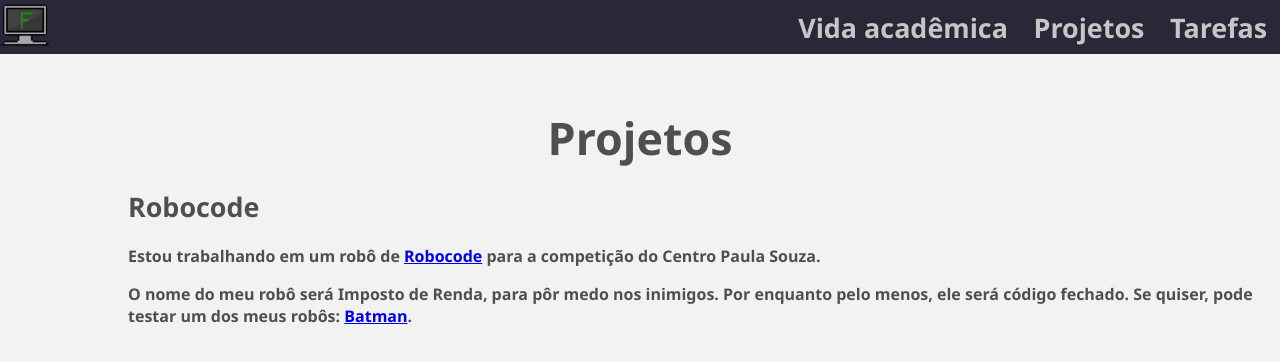
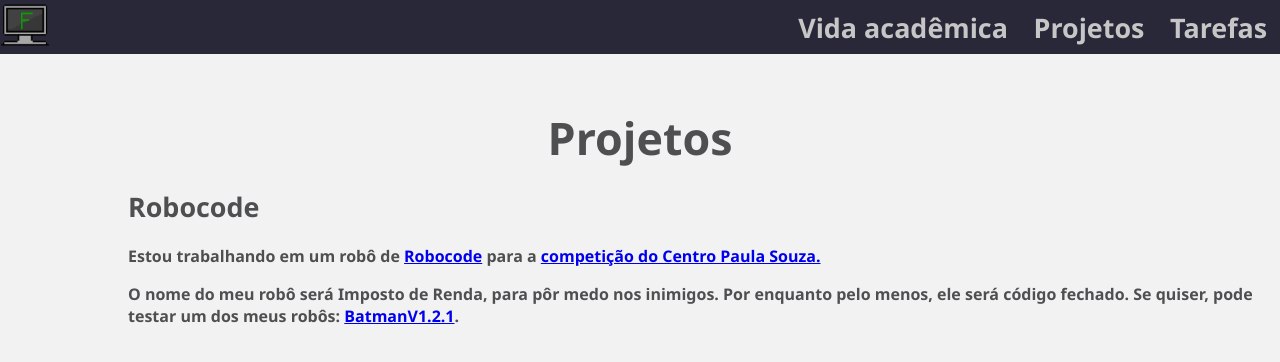
Before and after one commit to fasefo/fasefo.github.io, a plain HTML site: page src/html/projects.html in a window 1280 px wide. Drawn offline with Linux system fonts and the light colour scheme.

Commit message:
updated project links

```diff
--- a/src/css/global.css
+++ b/src/css/global.css
@@ -60,6 +60,11 @@
 	text-decoration: underline;
 	cursor: pointer;
 }
+.link:visited {
+	color: #0000EE;
+	text-decoration: underline;
+	cursor: pointer;
+}
 
 a {
 	text-decoration: inherit;
--- a/src/html/projects.html
+++ b/src/html/projects.html
@@ -43,10 +43,14 @@
         Robocode
       </div>
       <div class="standardText">
-        <p>Estou trabalhando em um robô de <a href="https://robocode.sourceforge.io/" class="link">Robocode</a> para a
-          competição do Centro Paula Souza. </p>
+        <p>
+          Estou trabalhando em um robô de <a href="https://robocode.sourceforge.io/" class="link">Robocode</a> para a
+          <a href="http://www.robotica.cpscetec.com.br/atividades.php?pag=6" class="link">competição do Centro Paula
+            Souza.</a>
+        </p>
         <p>O nome do meu robô será Imposto de Renda, para pôr medo nos inimigos. Por enquanto pelo menos, ele será
-          código fechado. Se quiser, pode testar um dos meus robôs: <a href="/downloads/robo1.Batman_V1.2.1.jar" class="link" title="Baixar Batman.jar">Batman</a>.</p>
+          código fechado. Se quiser, pode testar um dos meus robôs: <a href="/downloads/robo1.Batman_V1.2.1.jar"
+            class="link" title="Baixar Batman_V1.2.1.jar">BatmanV1.2.1</a>.</p>
       </div>
 
     </body>
```
